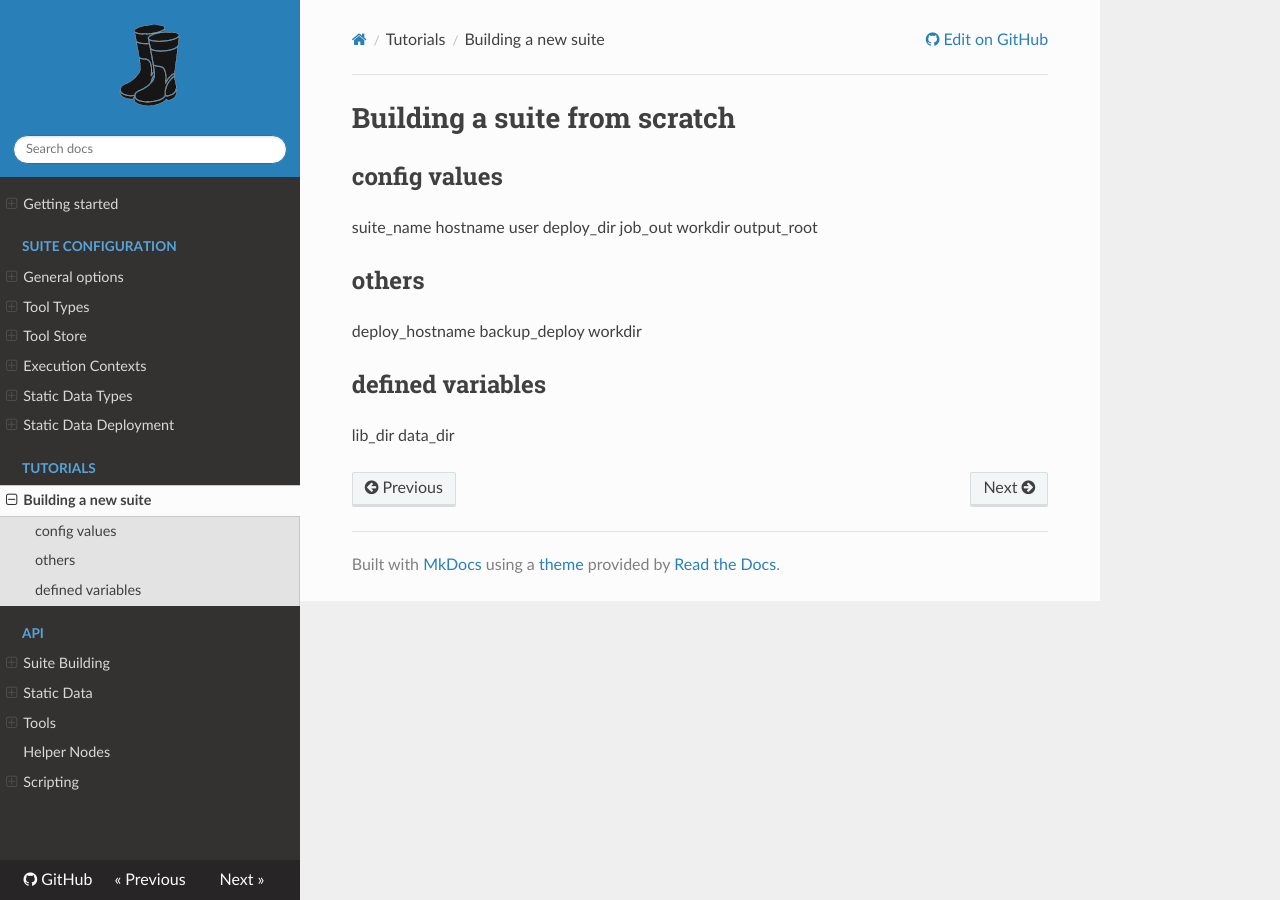
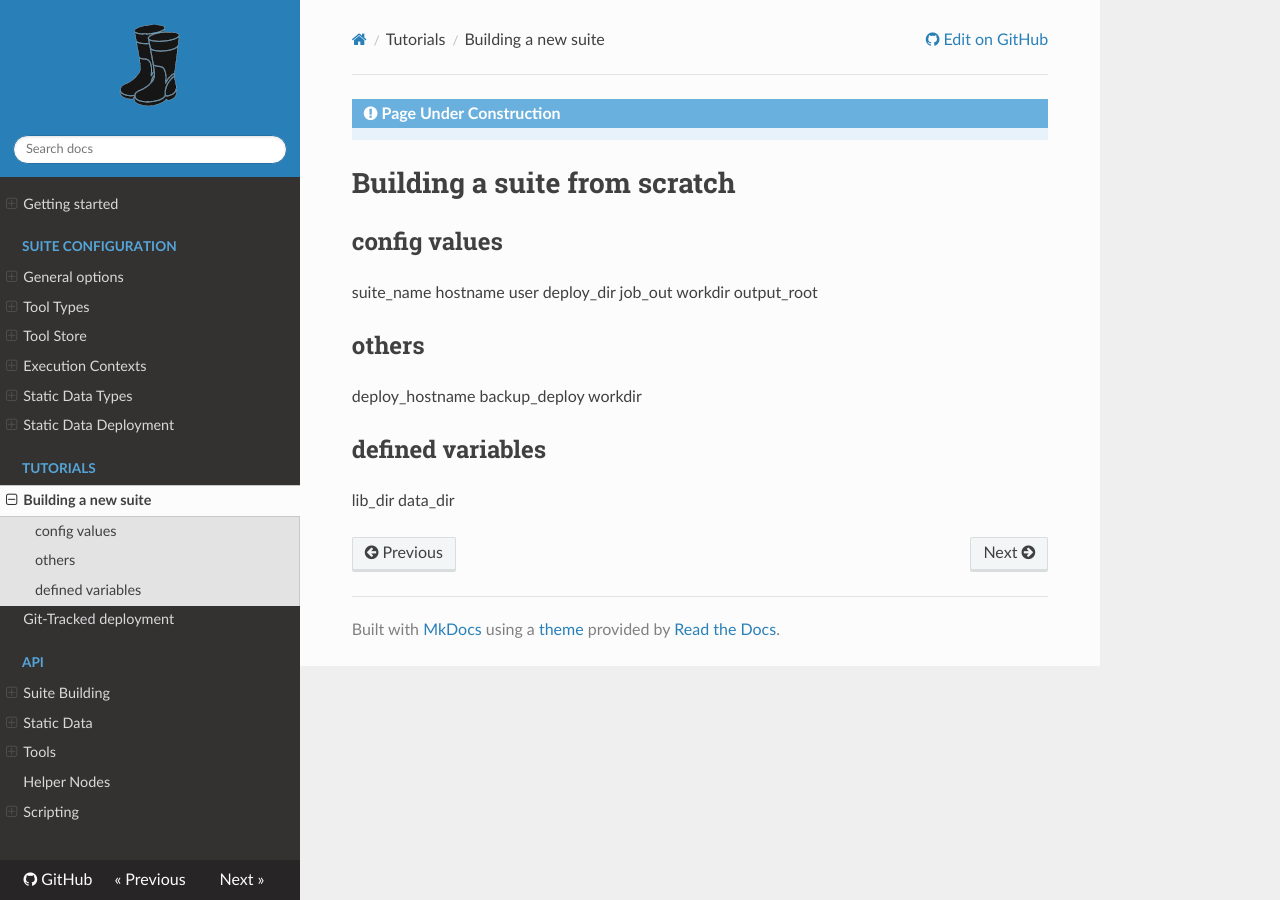
Before and after one commit to ecmwf/pyflow-wellies, an MkDocs documentation site: the page built from docs/quickstart_guide.md, in a window 1280 px wide. Built offline with MkDocs 1.6.1, drawn with Linux system fonts in a browser that asks for light colours; nearby versions of some CDN libraries.

Commit message:
add tracksuite guide placeholder

```diff
--- a/docs/quickstart_guide.md
+++ b/docs/quickstart_guide.md
@@ -1,3 +1,7 @@
+/// admonition | Page Under Construction
+    type: Warning
+///
+
 # Building a suite from scratch
 
 
--- a/mkdocs.yml
+++ b/mkdocs.yml
@@ -13,6 +13,7 @@ nav:
     - Static Data Deployment: config/deploy_data.md
   - Tutorials:
     - Building a new suite: quickstart_guide.md
+    - Git-Tracked deployment: tracksuite_guide.md
   #- How to guides:
   - API:
     - Suite Building: api/config.md
```
Also changed, not shown: docs/tracksuite_guide.md (added, +3 -0 lines).
